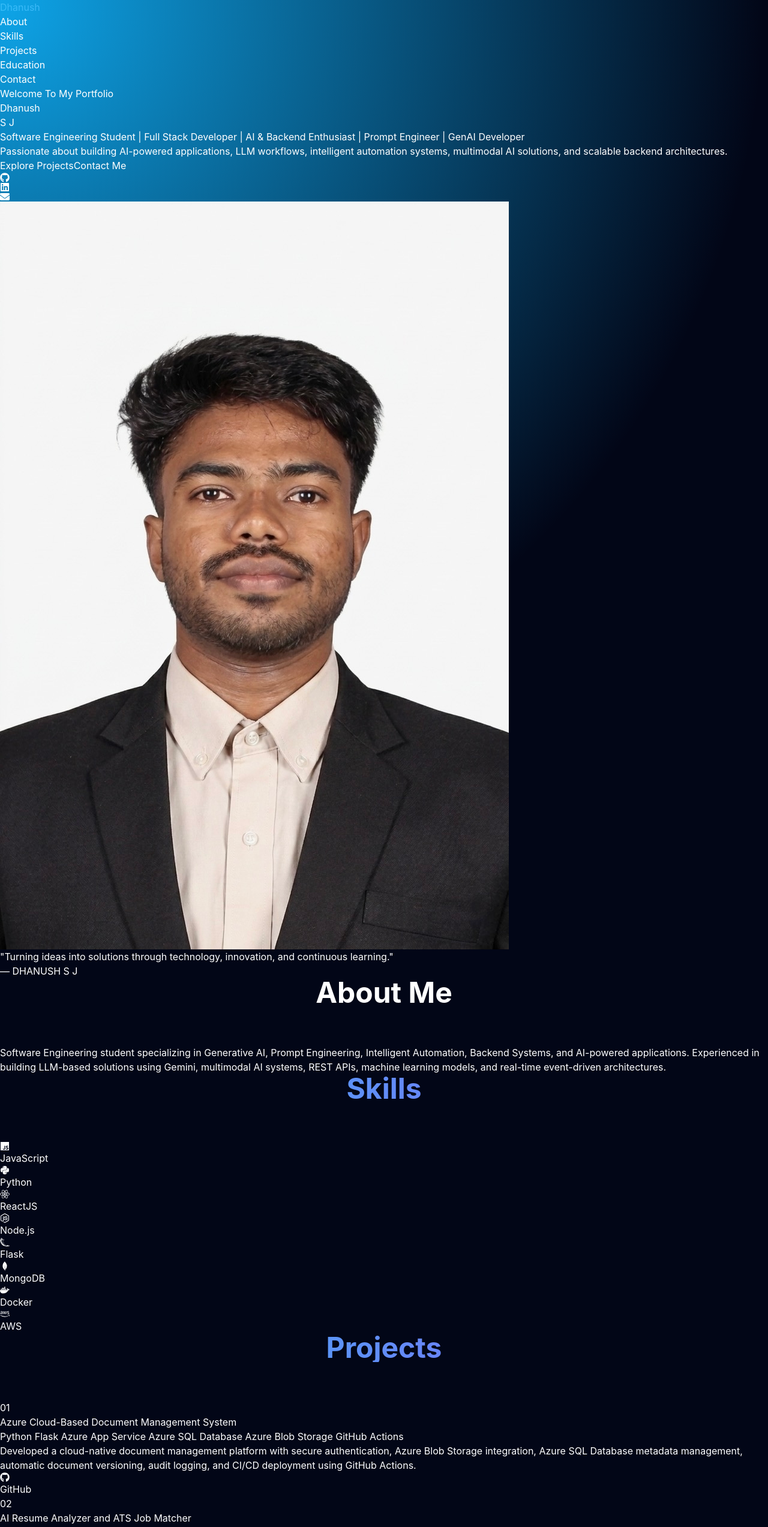
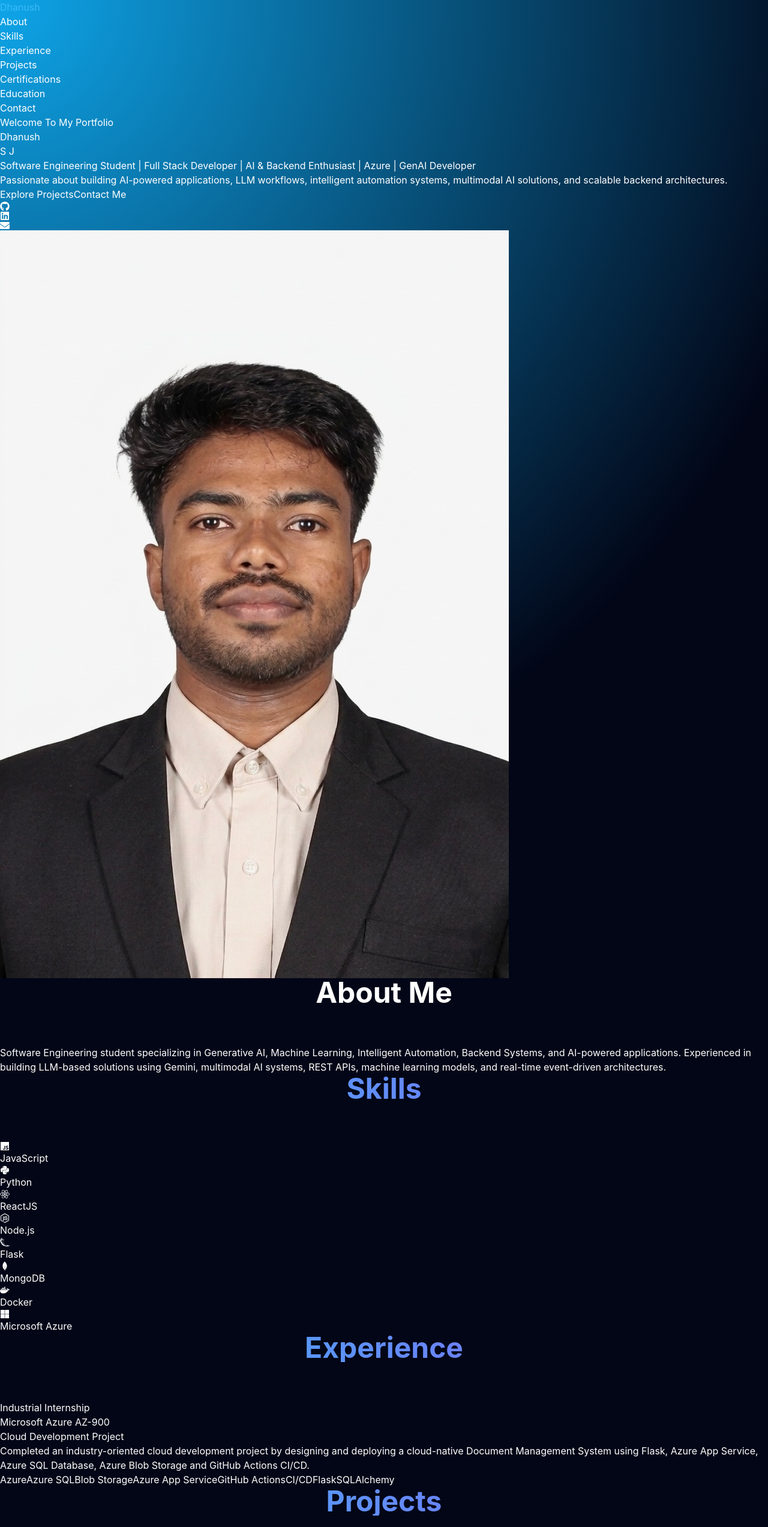
Before and after one commit to Dhanushsj12/portfolio, a React app: page / in a window 1280 px wide. Shown: the top 2546 px of the page at 60% size. Built offline with nearby package versions, Linux system fonts and the light colour scheme; the HTML template or start-up script is replaced by a standard one.

Commit message:
Updated portfolio with Azure project, certifications, experience, and UI improvements

```diff
--- a/src/App.jsx
+++ b/src/App.jsx
@@ -7,16 +7,19 @@ import Education from "./components/Education";
 import Contact from "./components/Contact";
 import Footer from "./components/Footer";
 import Quote from "./components/Quote";
-
+import Experience from "./components/Experience";
+import Certifications from "./components/Certifications.jsx";
 function App() {
   return (
     <>
       <Navbar />
 <Hero />
-      <Quote />
 <About />
 <Skills />
+<Experience />
 <Projects />
+<Quote />
+<Certifications />
 <Education />
 <Contact />
 <Footer />
--- a/src/components/About.jsx
+++ b/src/components/About.jsx
@@ -15,7 +15,7 @@ function About() {
 
         <p>
           Software Engineering student specializing in Generative AI,
-Prompt Engineering, Intelligent Automation, Backend Systems,
+Machine Learning, Intelligent Automation, Backend Systems,
 and AI-powered applications.
 
 Experienced in building LLM-based solutions using Gemini,
--- /dev/null
+++ b/src/components/Certifications.jsx
@@ -0,0 +1,139 @@
+function Certifications() {
+
+  const certificates = [
+
+    {
+      title: "Generative AI Essentials: Using LLMs to Work with Data",
+      issuer: "IBM SkillsBuild",
+      date: "June 2026",
+      tags: ["Generative AI", "LLMs", "IBM SkillsBuild"],
+      link: "https://www.credly.com/badges/dc2bf324-561d-4b9c-9c27-19e874480e05/public_url"
+    },
+
+    {
+      title: "AI Fundamentals: Foundations for Understanding AI",
+      issuer: "IBM SkillsBuild",
+      date: "June 2026",
+      tags: ["Artificial Intelligence", "IBM SkillsBuild"],
+      link: "https://www.credly.com/badges/b1c207bb-b727-43bb-935e-7a4bc4209b1a/public_url"
+    }
+
+  ];
+
+  return (
+
+    <section
+      id="certifications"
+      className="py-32 px-6"
+      data-aos="fade-up"
+    >
+
+      <h2 className="section-title gradient-text">
+        Certifications
+      </h2>
+
+      <div className="max-w-6xl mx-auto grid md:grid-cols-2 gap-10 mt-20">
+
+        {certificates.map((cert, index) => (
+
+          <div
+            key={index}
+            className="
+              bg-white/5
+              backdrop-blur-xl
+              border border-white/10
+              rounded-3xl
+              p-8
+              hover:-translate-y-2
+              hover:border-sky-400/30
+              hover:shadow-[0_0_35px_rgba(56,189,248,0.2)]
+              transition-all
+              duration-500
+            "
+          >
+
+            {/* Certificate Icon */}
+
+            <div className="text-5xl mb-5">
+
+            </div>
+
+            {/* Issuer */}
+
+            <p className="text-sky-400 font-semibold mb-2">
+              {cert.issuer}
+            </p>
+
+            {/* Certificate Name */}
+
+            <h3 className="text-2xl font-bold mb-4 leading-snug">
+              {cert.title}
+            </h3>
+
+            {/* Date */}
+
+            <p className="text-gray-400 mb-6">
+              Issued: {cert.date}
+            </p>
+
+            {/* Tags */}
+
+            <div className="flex flex-wrap gap-3 mb-8">
+
+              {cert.tags.map((tag, i) => (
+
+                <span
+                  key={i}
+                  className="
+                    px-4 py-2
+                    rounded-full
+                    bg-sky-500/10
+                    border border-sky-400/20
+                    text-sky-300
+                    text-sm
+                  "
+                >
+                  {tag}
+                </span>
+
+              ))}
+
+            </div>
+
+            {/* Button */}
+
+            <a
+              href={cert.link}
+              target="_blank"
+              rel="noreferrer"
+              className="
+                inline-block
+                bg-gradient-to-r
+                from-sky-500
+                to-purple-600
+                px-6
+                py-3
+                rounded-2xl
+                font-semibold
+                hover:scale-105
+                hover:shadow-[0_0_20px_rgba(56,189,248,0.4)]
+                transition
+                duration-300
+              "
+            >
+              View Credential
+            </a>
+
+          </div>
+
+        ))}
+
+      </div>
+
+    </section>
+
+  );
+
+}
+
+export default Certifications;
--- /dev/null
+++ b/src/components/Experience.jsx
@@ -0,0 +1,95 @@
+function Experience() {
+
+  return (
+
+    <section
+      id="experience"
+      className="py-32 px-6"
+      data-aos="fade-up"
+    >
+
+      <h2 className="section-title gradient-text">
+        Experience
+      </h2>
+
+      <div className="max-w-5xl mx-auto mt-16">
+
+        <div
+          className="
+          bg-white/5
+          backdrop-blur-xl
+          border border-white/10
+          rounded-3xl
+          p-10
+          hover:border-sky-400/30
+          hover:shadow-[0_0_35px_rgba(56,189,248,0.2)]
+          transition-all
+          duration-500
+          "
+        >
+
+          <p className="text-sky-400 font-semibold text-lg mb-2">
+            Industrial Internship
+          </p>
+
+          <h3 className="text-3xl font-bold text-white">
+            Microsoft Azure AZ-900
+          </h3>
+
+          <p className="text-gray-400 mt-2">
+            Cloud Development Project
+          </p>
+
+          <p className="text-gray-300 leading-8 mt-8 text-lg">
+
+            Completed an industry-oriented cloud development project by
+            designing and deploying a cloud-native Document Management
+            System using Flask, Azure App Service, Azure SQL Database,
+            Azure Blob Storage and GitHub Actions CI/CD.
+
+          </p>
+
+          <div className="flex flex-wrap gap-3 mt-10">
+
+            {[
+              "Azure",
+              "Azure SQL",
+              "Blob Storage",
+              "Azure App Service",
+              "GitHub Actions",
+              "CI/CD",
+              "Flask",
+              "SQLAlchemy"
+            ].map((tech,index)=>(
+
+              <span
+                key={index}
+                className="
+                px-4
+                py-2
+                rounded-full
+                bg-sky-500/10
+                border
+                border-sky-400/20
+                text-sky-300
+                text-sm
+                "
+              >
+                {tech}
+              </span>
+
+            ))}
+
+          </div>
+
+        </div>
+
+      </div>
+
+    </section>
+
+  );
+
+}
+
+export default Experience;
--- a/src/components/Hero.jsx
+++ b/src/components/Hero.jsx
@@ -52,7 +52,7 @@ function Hero() {
             transition={{ delay:0.5 }}
             className="text-2xl text-gray-300 leading-10 max-w-2xl"
           >
-           Software Engineering Student | Full Stack Developer | AI & Backend Enthusiast  | Prompt Engineer | GenAI Developer
+           Software Engineering Student | Full Stack Developer | AI & Backend Enthusiast  | Azure | GenAI Developer
           </motion.p>
 
           <motion.p
--- a/src/components/Navbar.jsx
+++ b/src/components/Navbar.jsx
@@ -1,6 +1,7 @@
 function Navbar() {
 
   return (
+
     <nav className="fixed w-full backdrop-blur-md bg-slate-900/70 z-50 border-b border-slate-800">
 
       <div className="max-w-7xl mx-auto px-6 py-5 flex justify-between items-center">
@@ -11,17 +12,54 @@ function Navbar() {
 
         <ul className="hidden md:flex gap-10 text-lg font-medium">
 
-          <li><a href="#about" className="hover:text-sky-400 transition">About</a></li>
-          <li><a href="#skills" className="hover:text-sky-400 transition">Skills</a></li>
-          <li><a href="#projects" className="hover:text-sky-400 transition">Projects</a></li>
-          <li><a href="#education" className="hover:text-sky-400 transition">Education</a></li>
-          <li><a href="#contact" className="hover:text-sky-400 transition">Contact</a></li>
+          <li>
+            <a href="#about" className="hover:text-sky-400 transition">
+              About
+            </a>
+          </li>
+
+          <li>
+            <a href="#skills" className="hover:text-sky-400 transition">
+              Skills
+            </a>
+          </li>
+
+          <li>
+            <a href="#experience" className="hover:text-sky-400 transition">
+              Experience
+            </a>
+          </li>
+
+          <li>
+            <a href="#projects" className="hover:text-sky-400 transition">
+              Projects
+            </a>
+          </li>
+
+          <li>
+            <a href="#certifications" className="hover:text-sky-400 transition">
+              Certifications
+            </a>
+          </li>
+
+          <li>
+            <a href="#education" className="hover:text-sky-400 transition">
+              Education
+            </a>
+          </li>
+
+          <li>
+            <a href="#contact" className="hover:text-sky-400 transition">
+              Contact
+            </a>
+          </li>
 
         </ul>
 
       </div>
 
     </nav>
+
   );
 }
 
--- a/src/components/Skills.jsx
+++ b/src/components/Skills.jsx
@@ -2,9 +2,9 @@ import {
   FaReact,
   FaPython,
   FaDocker,
-  FaAws,
   FaNodeJs,
   FaJs,
+  FaMicrosoft
 } from "react-icons/fa";
 
 import {
@@ -17,52 +17,52 @@ function Skills() {
   const skills = [
 
     {
-      name:"JavaScript",
-      icon:<FaJs />,
-      color:"hover:text-yellow-400"
+      name: "JavaScript",
+      icon: <FaJs />,
+      color: "hover:text-yellow-400"
     },
 
     {
-      name:"Python",
-      icon:<FaPython />,
-      color:"hover:text-blue-400"
+      name: "Python",
+      icon: <FaPython />,
+      color: "hover:text-blue-400"
     },
 
     {
-      name:"ReactJS",
-      icon:<FaReact />,
-      color:"hover:text-cyan-400"
+      name: "ReactJS",
+      icon: <FaReact />,
+      color: "hover:text-cyan-400"
     },
 
     {
-      name:"Node.js",
-      icon:<FaNodeJs />,
-      color:"hover:text-green-400"
+      name: "Node.js",
+      icon: <FaNodeJs />,
+      color: "hover:text-green-400"
     },
 
     {
-      name:"Flask",
-      icon:<SiFlask />,
-      color:"hover:text-gray-300"
+      name: "Flask",
+      icon: <SiFlask />,
+      color: "hover:text-gray-300"
     },
 
     {
-      name:"MongoDB",
-      icon:<SiMongodb />,
-      color:"hover:text-green-500"
+      name: "MongoDB",
+      icon: <SiMongodb />,
+      color: "hover:text-green-500"
     },
 
     {
-      name:"Docker",
-      icon:<FaDocker />,
-      color:"hover:text-sky-400"
+      name: "Docker",
+      icon: <FaDocker />,
+      color: "hover:text-sky-400"
     },
 
     {
-      name:"AWS",
-      icon:<FaAws />,
-      color:"hover:text-orange-400"
-    },
+      name: "Microsoft Azure",
+      icon: <FaMicrosoft />,
+      color: "hover:text-blue-500"
+    }
 
   ];
 
@@ -80,7 +80,7 @@ function Skills() {
 
       <div className="max-w-6xl mx-auto grid grid-cols-2 md:grid-cols-3 lg:grid-cols-4 gap-8 mt-20 justify-items-center">
 
-        {skills.map((skill,index)=>(
+        {skills.map((skill, index) => (
 
           <div
             key={index}
@@ -108,8 +108,6 @@ function Skills() {
             "
           >
 
-            {/* GLOW */}
-
             <div
               className="
               absolute
@@ -125,8 +123,6 @@ function Skills() {
               "
             />
 
-            {/* ICON */}
-
             <div
               className={`
               text-6xl
@@ -140,8 +136,6 @@ function Skills() {
               {skill.icon}
             </div>
 
-            {/* TEXT */}
-
             <h3 className="text-xl font-semibold text-center">
               {skill.name}
             </h3>
@@ -153,6 +147,7 @@ function Skills() {
       </div>
 
     </section>
+
   );
 }
 
```
Also changed, not shown: public/certificates/1.png (added), public/certificates/2.png (added). Lines whose indentation alone changed are shown as unchanged.
